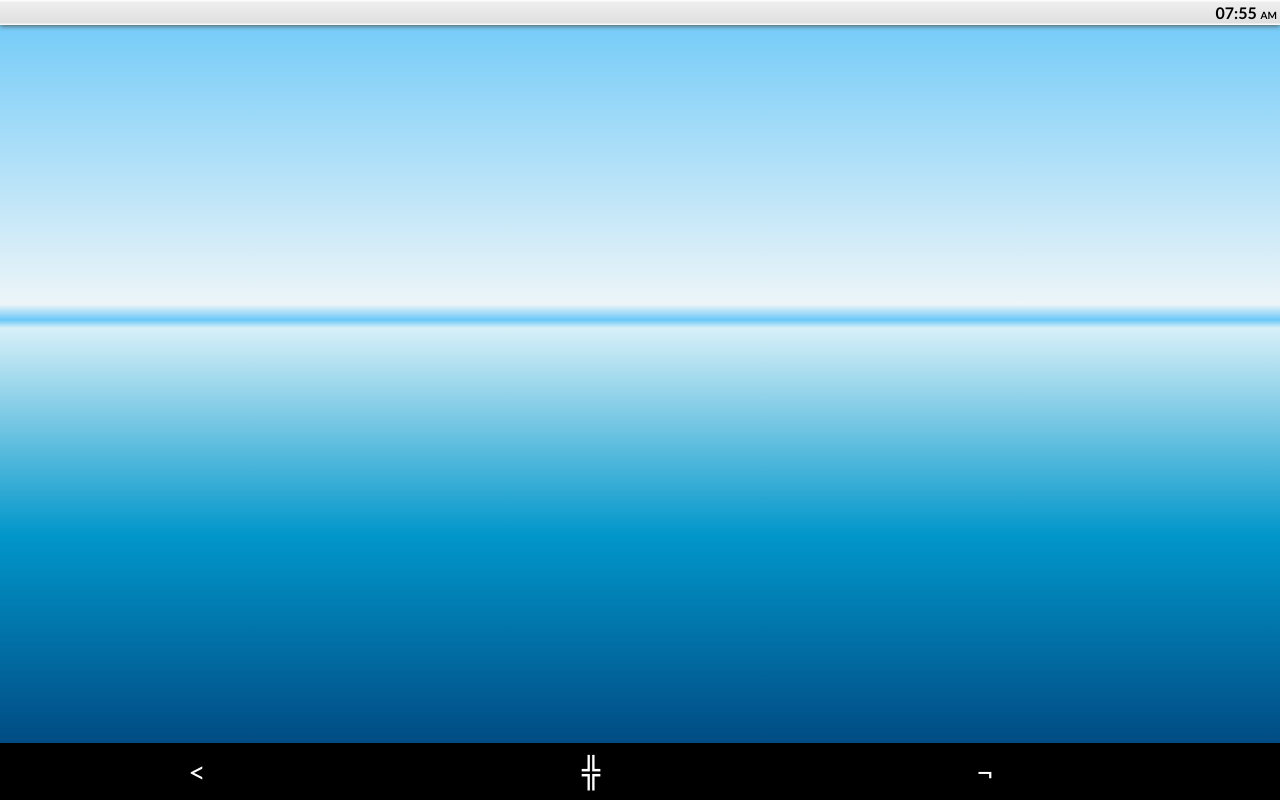
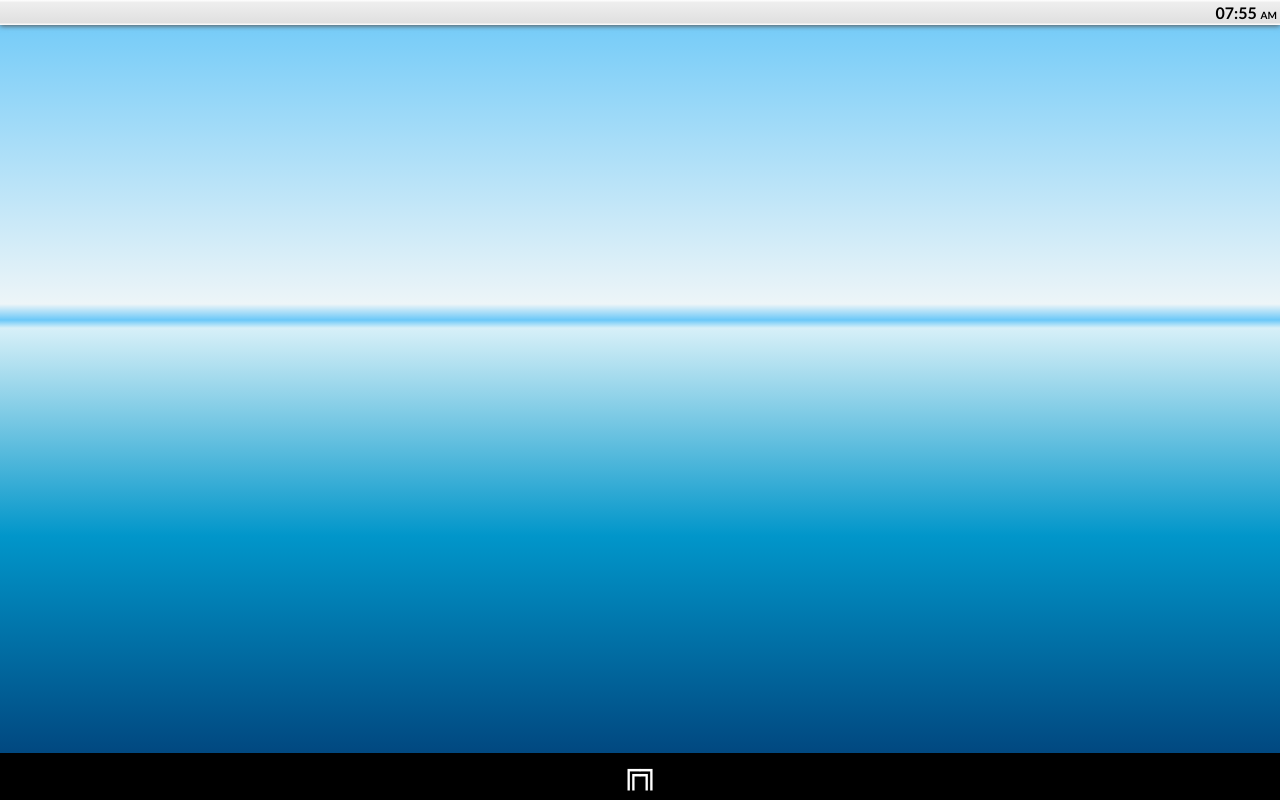
Before and after one commit to CrociDB/js13k-2018, a website: page game/game.html in a window 1280 px wide. Drawn offline with Linux system fonts and the light colour scheme.

Commit message:
improved game footer

```diff
--- a/game/css/launcher.css
+++ b/game/css/launcher.css
@@ -8,6 +8,7 @@ iframe {
     border-top-width: 40px;
     border-bottom-width: 50px;
     border-radius: 30px;
+    box-shadow: -5px 10px #655b66;
 
     width: 360px;
     height: 640px;
--- a/game/css/style.css
+++ b/game/css/style.css
@@ -47,8 +47,9 @@ footer {
     bottom: 0;
     left: 0;
     width: 100%;
-    padding-top: 5px;
-    padding-bottom: 5px;
+    padding: 0;
+    text-align: center;
+    padding-bottom: 10px;
 }
 
 footer a {
@@ -56,8 +57,10 @@ footer a {
     text-decoration: none;
     font-size: 30px;
     padding: 0;
-    width: 30%;
-    float: left;
-    text-align: center;
-    margin: 5px;
+    padding-bottom: 10px;
 }
+
+footer a:hover {
+    background: #101010;
+    border-radius: 5px;
+}
--- a/game/game.html
+++ b/game/game.html
@@ -16,9 +16,7 @@
             </div>
 
             <footer>
-                    <a href="javascript:;"><</a>
-                    <a href="javascript:;">&boxVH;</a>
-                    <a href="javascript:;">&not;</a>
+                <a href="javascript:;">&boxDR;&boxDL;</a>
             </footer>
         </div>
 
```
